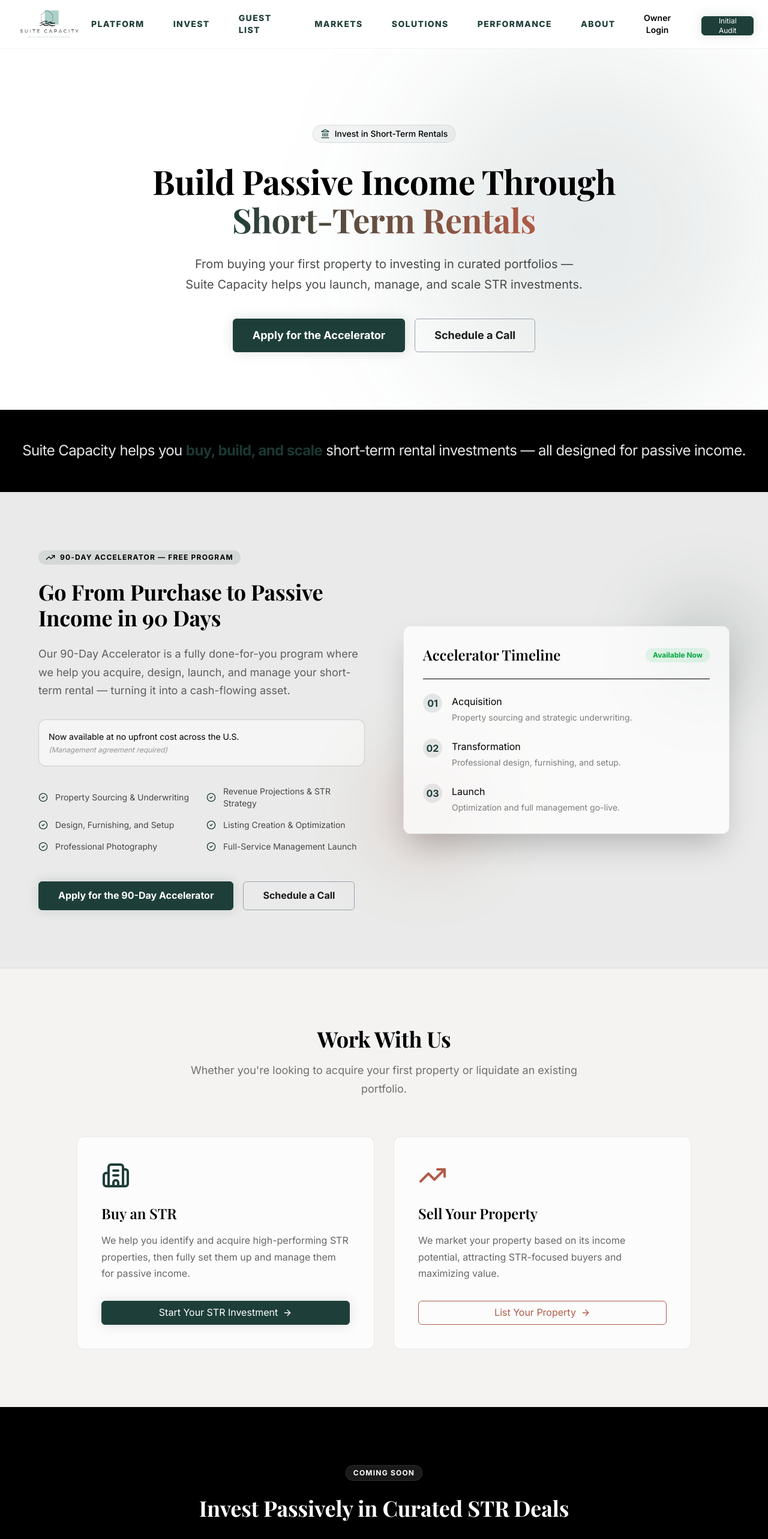
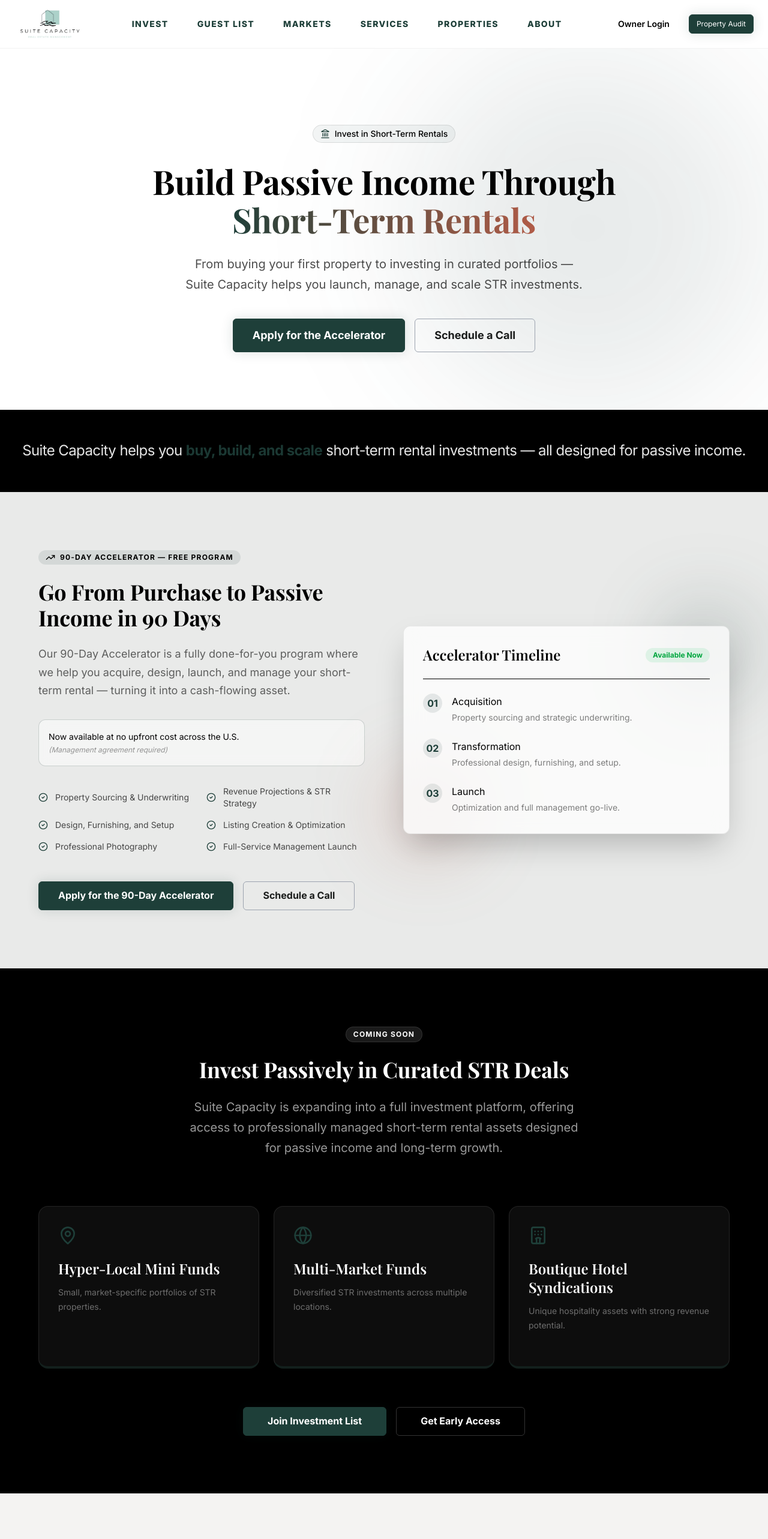
Before and after one commit to suitecapacitydev-prog/Suite-Capacity, a Next.js app: page /invest in a window 1280 px wide. Shown: the top 2565 px of the page at 60% size. Built offline with nearby package versions, Linux system fonts and the light colour scheme.

Commit message:
UI modifications

```diff
--- a/src/app/invest/page.tsx
+++ b/src/app/invest/page.tsx
@@ -127,44 +127,6 @@
         </div>
       </section>
 
-      {/* Buy/Sell Pathways */}
-      <section className="py-24 container mx-auto px-6">
-        <div className="text-center mb-16 max-w-2xl mx-auto">
-          <h2 className="text-3xl md:text-5xl font-bold tracking-tight mb-4 text-black">Work With Us</h2>
-          <p className="text-lg text-black/55">Whether you're looking to acquire your first property or liquidate an existing portfolio.</p>
-        </div>
-
-        <div className="grid md:grid-cols-2 gap-8 max-w-5xl mx-auto">
-          <div className="glass-panel p-10 bg-white group hover:border-primary/40 transition-all">
-            <Building2 className="w-12 h-12 text-primary mb-6" />
-            <h3 className="text-2xl font-bold mb-4 text-black">Buy an STR</h3>
-            <p className="text-black/60 mb-8 leading-relaxed">
-              We help you identify and acquire high-performing STR properties, then fully set them up and manage them for passive income.
-            </p>
-            <Link href="/wizard">
-              <Button variant="intelligence" className="w-full gap-2 group-hover:scale-105 transition-transform">
-                Start Your STR Investment
-                <ArrowRight className="w-4 h-4" />
-              </Button>
-            </Link>
-          </div>
-
-          <div className="glass-panel p-10 bg-white group hover:border-accent/40 transition-all">
-            <TrendingUp className="w-12 h-12 text-accent mb-6" />
-            <h3 className="text-2xl font-bold mb-4 text-black">Sell Your Property</h3>
-            <p className="text-black/60 mb-8 leading-relaxed">
-              We market your property based on its income potential, attracting STR-focused buyers and maximizing value.
-            </p>
-            <Link href="#">
-              <Button variant="outline" className="w-full border-accent text-accent hover:bg-accent/5 gap-2 group-hover:scale-105 transition-transform">
-                List Your Property
-                <ArrowRight className="w-4 h-4" />
-              </Button>
-            </Link>
-          </div>
-        </div>
-      </section>
-
       {/* Investment Platform - Coming Soon */}
       <section className="py-24 bg-black text-white relative overflow-hidden">
         <div className="absolute inset-0 bg-grid-white/[0.05] bg-[size:40px_40px]" />
@@ -216,6 +178,44 @@
         </div>
       </section>
 
+      {/* Buy/Sell Pathways */}
+      <section className="py-24 container mx-auto px-6">
+        <div className="text-center mb-16 max-w-2xl mx-auto">
+          <h2 className="text-3xl md:text-5xl font-bold tracking-tight mb-4 text-black">Work With Us</h2>
+          <p className="text-lg text-black/55">Whether you're looking to acquire your first property or liquidate an existing portfolio.</p>
+        </div>
+
+        <div className="grid md:grid-cols-2 gap-8 max-w-5xl mx-auto">
+          <div className="glass-panel p-10 bg-white group hover:border-primary/40 transition-all">
+            <Building2 className="w-12 h-12 text-primary mb-6" />
+            <h3 className="text-2xl font-bold mb-4 text-black">Buy an STR</h3>
+            <p className="text-black/60 mb-8 leading-relaxed">
+              We help you identify and acquire high-performing STR properties, then fully set them up and manage them for passive income.
+            </p>
+            <Link href="/wizard">
+              <Button variant="intelligence" className="w-full gap-2 group-hover:scale-105 transition-transform">
+                Start Your STR Investment
+                <ArrowRight className="w-4 h-4" />
+              </Button>
+            </Link>
+          </div>
+
+          <div className="glass-panel p-10 bg-white group hover:border-accent/40 transition-all">
+            <TrendingUp className="w-12 h-12 text-accent mb-6" />
+            <h3 className="text-2xl font-bold mb-4 text-black">Sell Your Property</h3>
+            <p className="text-black/60 mb-8 leading-relaxed">
+              We market your property based on its income potential, attracting STR-focused buyers and maximizing value.
+            </p>
+            <Link href="#">
+              <Button variant="outline" className="w-full border-accent text-accent hover:bg-accent/5 gap-2 group-hover:scale-105 transition-transform">
+                List Your Property
+                <ArrowRight className="w-4 h-4" />
+              </Button>
+            </Link>
+          </div>
+        </div>
+      </section>
+
       {/* Tax Advantage Callout */}
       <section className="py-24 bg-white">
         <div className="container mx-auto px-6 max-w-4xl">
--- a/src/app/markets/page.tsx
+++ b/src/app/markets/page.tsx
@@ -7,8 +7,8 @@
     {
       name: 'Jersey Shore',
       desc: 'Asbury park to cape may. The Northeast’s premier beach destination. Specialized beachfront maintenance and high-intensity summer seasonal strategies.',
-      performance: '+28%',
-      stats: 'Active',
+      performance: '15.9%',
+      stats: '50+',
       icon: Waves,
       href: '/new-jersey-airbnb-management',
     },
--- a/src/app/page.tsx
+++ b/src/app/page.tsx
@@ -5,16 +5,16 @@
 import { MarketsSection } from '@/components/marketing/markets-section';
 import { InvestmentTeaser } from '@/components/marketing/investment-teaser';
 import { GuestListTeaser } from '@/components/marketing/guest-list-teaser';
-import Link from 'next/link';
-import { FileText, Settings, TrendingUp, ArrowRight, CheckCircle } from 'lucide-react';
 import { STRBlueprint } from '@/components/marketing/str-blueprint';
 import { HowItWorks } from '@/components/marketing/how-it-works';
+import PlatformPage from './platform/page';
 
 export default function Home() {
   return (
     <SiteShell>
       <Hero />
       <STRBlueprint />
+      <PlatformPage />
       <HowItWorks />
       <InvestmentTeaser />
       <GuestListTeaser />
--- a/src/components/layout/site-shell.tsx
+++ b/src/components/layout/site-shell.tsx
@@ -51,12 +51,11 @@
                     </Link>
 
                     <nav className="hidden md:flex items-center gap-6 text-sm font-black text-primary uppercase tracking-widest">
-                        <Link href="/platform" className="px-3 py-2 hover:bg-primary/5 rounded-lg transition-all active:scale-95">Platform</Link>
                         <Link href="/invest" className="px-3 py-2 hover:bg-primary/5 rounded-lg transition-all active:scale-95">Invest</Link>
                         <Link href="/guest-list" className="px-3 py-2 hover:bg-primary/5 rounded-lg transition-all active:scale-95">Guest List</Link>
                         <Link href="/markets" className="px-3 py-2 hover:bg-primary/5 rounded-lg transition-all active:scale-95">Markets</Link>
-                        <Link href="/solutions" className="px-3 py-2 hover:bg-primary/5 rounded-lg transition-all active:scale-95">Solutions</Link>
-                        <Link href="/case-studies" className="px-3 py-2 hover:bg-primary/5 rounded-lg transition-all active:scale-95">Performance</Link>
+                        <Link href="/solutions" className="px-3 py-2 hover:bg-primary/5 rounded-lg transition-all active:scale-95">Services</Link>
+                        <Link href="/case-studies" className="px-3 py-2 hover:bg-primary/5 rounded-lg transition-all active:scale-95">Properties</Link>
                         <Link href="/about" className="px-3 py-2 hover:bg-primary/5 rounded-lg transition-all active:scale-95">About</Link>
                     </nav>
 
@@ -78,7 +77,7 @@
                         )}
                         <Link href="/wizard">
                             <Button variant="intelligence" size="sm" className="hidden sm:inline-flex shadow-sm hover:shadow-md hover:-translate-y-0.5 transition-all active:scale-95">
-                                Initial Audit
+                                Property Audit
                             </Button>
                         </Link>
                         <button
@@ -94,7 +93,6 @@
                 {isMenuOpen && (
                     <div className="md:hidden bg-white border-t border-black/5 absolute top-20 left-0 w-full animate-in slide-in-from-top duration-300">
                         <nav className="flex flex-col p-6 gap-2 text-lg font-semibold">
-                            <Link href="/platform" onClick={() => setIsMenuOpen(false)} className="px-4 py-3 rounded-xl hover:bg-primary/5 active:bg-primary/10 transition-all text-black">Platform</Link>
                             <Link href="/invest" onClick={() => setIsMenuOpen(false)} className="px-4 py-3 rounded-xl hover:bg-primary/5 active:bg-primary/10 transition-all text-primary font-bold">Invest</Link>
                             <Link href="/guest-list" onClick={() => setIsMenuOpen(false)} className="px-4 py-3 rounded-xl hover:bg-primary/5 active:bg-primary/10 transition-all text-black">Guest List</Link>
                             <Link href="/markets" onClick={() => setIsMenuOpen(false)} className="px-4 py-3 rounded-xl hover:bg-primary/5 active:bg-primary/10 transition-all text-black">Markets</Link>
--- a/src/components/marketing/how-it-works.tsx
+++ b/src/components/marketing/how-it-works.tsx
@@ -4,13 +4,13 @@
 
 export const HowItWorks = () => {
     return (
-        <section id="how-it-works" className="py-24 container mx-auto px-6">
+        <section id="how-it-works" className="py-24 relative overflow-hidden bg-primary border-y border-white/10">
             <div className="text-center mb-16 max-w-xl mx-auto">
-                <h2 className="text-3xl md:text-4xl font-black text-primary tracking-tight mb-3">How It Works</h2>
-                <p className="text-base text-black/85 font-medium">Three phases. Fully done for you. You collect the income.</p>
+                <h2 className="text-3xl md:text-4xl font-black text-white tracking-tight mb-3">How It Works</h2>
+                <p className="text-base text-white/85 font-medium">Three phases. Fully done for you. You collect the income.</p>
             </div>
 
-            <div className="grid md:grid-cols-3 gap-8 mb-16">
+            <div className="grid md:grid-cols-3 gap-8 mx-20">
                 {[
                     {
                         step: '01',
@@ -60,7 +60,7 @@
             {/* Result Row */}
             <div className="pt-16 border-t border-black/5">
                 <div className="text-center mb-12">
-                    <h2 className="text-3xl font-bold text-black tracking-tight">The Result</h2>
+                    <h2 className="text-3xl font-bold text-white tracking-tight">The Result</h2>
                 </div>
                 <div className="grid md:grid-cols-3 gap-10">
                     {[
```
Also changed, not shown: src/app/platform/page.tsx (+8 -26 lines).
